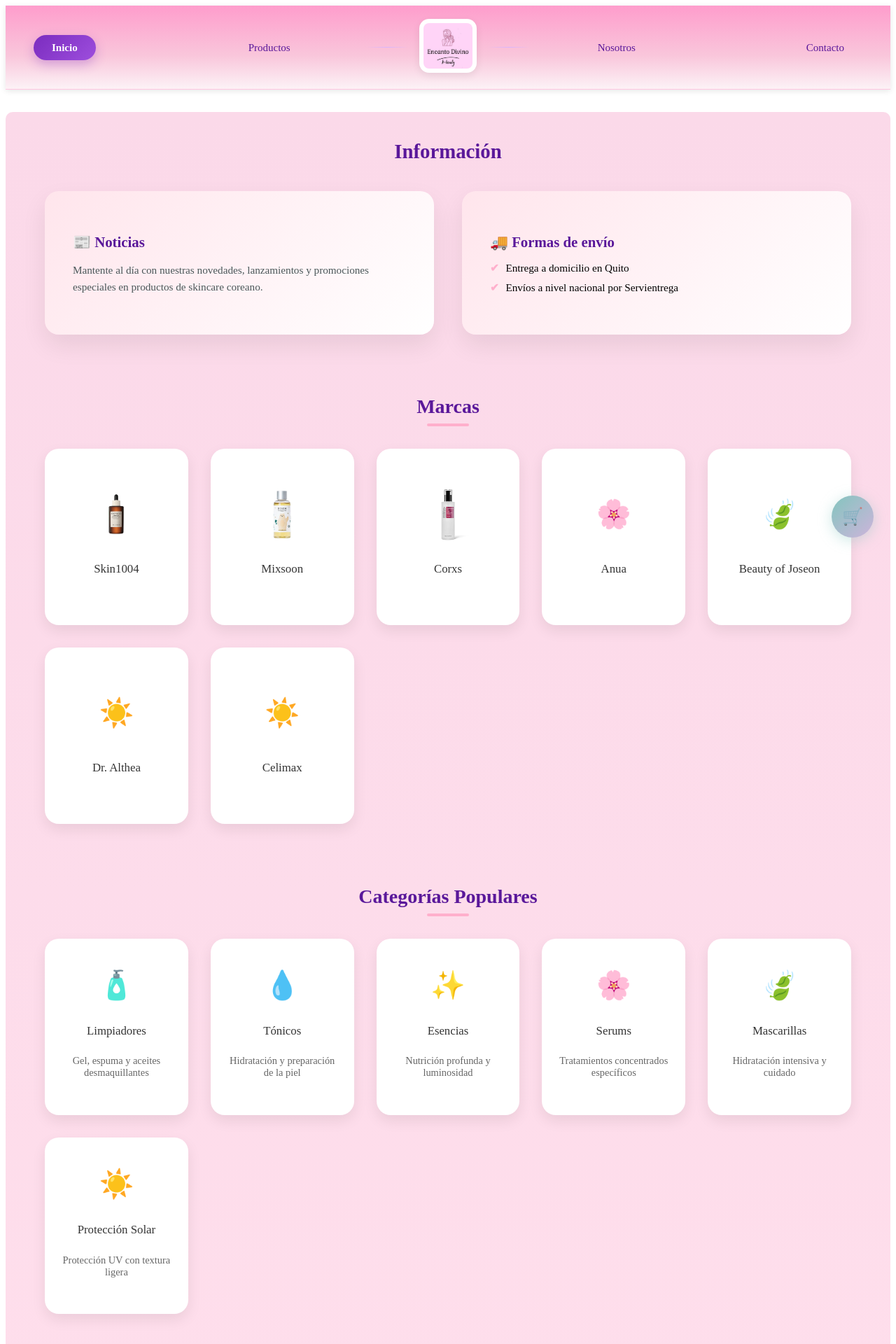
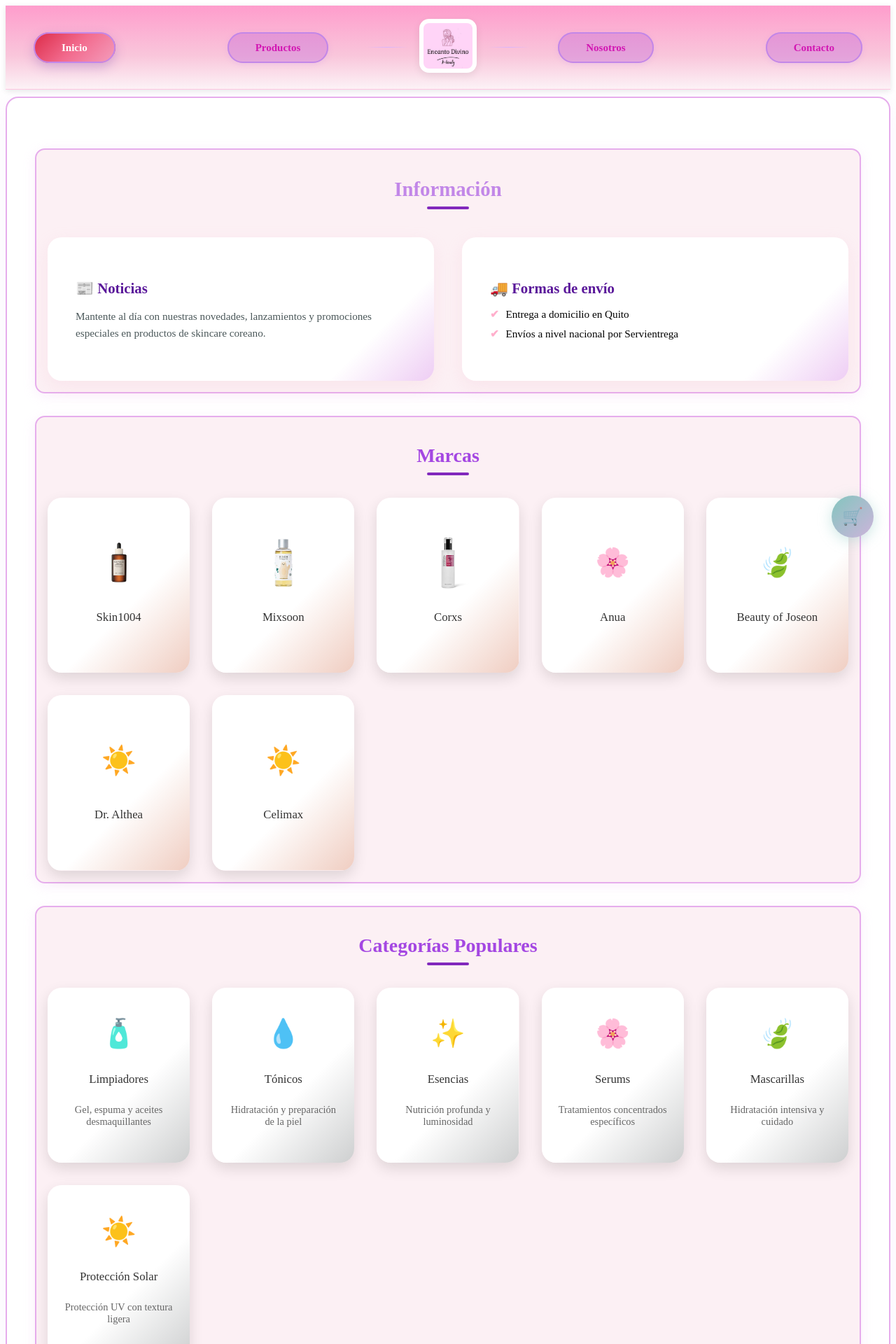
Before and after one commit to dennissealexandra17-bit/encanto-divino-web, a Vue app: page /#/ in a window 1280 px wide. Shown: the top 1920 px of the page at 70% size. Built offline with nearby package versions, Linux system fonts and the light colour scheme.

Commit message:
colores pagina principal

```diff
--- a/src/App.vue
+++ b/src/App.vue
@@ -4,18 +4,21 @@
 
     <router-view />
     <CartSystem />
+    <Footer />
   </div>
 </template>
 
 <script>
 import CartSystem from '@/components/CartSystem.vue'
 import MenuSuperior from '@/components/MenuSuperior.vue'
+import Footer from '@/components/Footer.vue'
 
 export default {
   name: "App",
   components: {
     CartSystem,
-    MenuSuperior
+    MenuSuperior,
+    Footer
   }
 };
 </script>
--- a/src/components/Categoria.vue
+++ b/src/components/Categoria.vue
@@ -54,13 +54,16 @@
 .categories {
   padding: 1rem 1rem;
   margin-top: 2rem;
-  border-radius: 10px;
+  border-radius: 14px;
+  background: #efb9cb37;
+  border: 2px solid #E6ADEC;
+  box-shadow: 0 4px 18px #E6ADEC33;
 }
 
 .section-title {
   font-size: 28px;
   font-weight: 600;
-  color: #5a189a;
+  color: #a447e2;
   margin-bottom: 2rem;
   background: none;
   padding: 0;
@@ -71,7 +74,7 @@
   display: block;
   width: 60px;
   height: 4px;
-  background: #ffafcc;
+  background: #8129bc;
   margin: 8px auto 0;
   border-radius: 10px;
 }
@@ -88,13 +91,22 @@
 }
 
 .category-card {
-  background: #ffffff;
+  background: linear-gradient(135deg, #FFFFFF 80%, #B5B7B8 110%);
+  background-size: 200% 200%;
+  background-position: right bottom;
+
   padding: 2rem 1.5rem;
   border-radius: 20px;
   text-align: center;
-  transition: transform 0.25s ease, box-shadow 0.25s ease;
-  box-shadow: 0 8px 20px rgba(0, 0, 0, 0.08);
+
+  transition:
+    transform 0.25s ease,
+    box-shadow 0.25s ease,
+    background-position 0.35s ease;
+
+  box-shadow: 0 8px 20px rgba(0, 0, 0, 0.12);
   aspect-ratio: 1 / 1.2;
+
   display: flex;
   flex-direction: column;
   justify-content: center;
@@ -102,9 +114,23 @@
 }
 
 .category-card:hover {
-  transform: translateY(-4px);
-  box-shadow: 0 16px 32px rgba(223, 65, 176, 0.575);
+    background: linear-gradient(135deg, #8F9192 10%,#FFFFFF 70%);
+     background-size: 200% 200%;
+  background-position: right bottom;
+  transition:
+    transform 0.25s ease,
+    box-shadow 0.25s ease,
+    background-position 0.35s ease;
+
+  box-shadow: 0 8px 20px rgba(0, 0, 0, 0.12);
+  aspect-ratio: 1 / 1.2;
+
+  display: flex;
+  flex-direction: column;
+  justify-content: center;
+  align-items: center;
 }
+
 
 .category-icon {
   font-size: 2.5rem;
--- a/src/components/Footer.vue
+++ b/src/components/Footer.vue
@@ -165,18 +165,66 @@
 }
 
 /* Responsive */
+
 @media (max-width: 900px) {
   .footer-content {
     grid-template-columns: 1fr;
     text-align: center;
+    padding: 1.5rem 0.5rem;
+    gap: 1.5rem;
   }
-
+  .footer-section {
+    margin-bottom: 2rem;
+  }
+  .footer-section h3,
+  .footer-section h4 {
+    font-size: 1.15rem;
+  }
+  .footer-section p,
+  .footer-section a {
+    font-size: 0.95rem;
+  }
   .brand p {
     margin: 0 auto;
+    max-width: 100%;
   }
-
   .social-icons {
     justify-content: center;
+    gap: 0.7rem;
+  }
+  .social-icons a {
+    width: 36px;
+    height: 36px;
+    font-size: 1.1rem;
+  }
+  .footer-bottom {
+    font-size: 0.8rem;
+    margin-top: 1.2rem;
+  }
+}
+
+@media (max-width: 600px) {
+  .footer {
+    padding: 2rem 0.5rem 1rem;
+  }
+  .footer-content {
+    padding: 1rem 0.2rem;
+    gap: 1rem;
+  }
+  .footer-section {
+    margin-bottom: 1.2rem;
+  }
+  .footer-section h3,
+  .footer-section h4 {
+    font-size: 1rem;
+  }
+  .footer-section p,
+  .footer-section a {
+    font-size: 0.9rem;
+  }
+  .footer-bottom {
+    font-size: 0.75rem;
+    margin-top: 0.8rem;
   }
 }
 
--- a/src/components/Marcas.vue
+++ b/src/components/Marcas.vue
@@ -52,14 +52,17 @@
 <style scoped>
 
   .container {
-     padding: 1rem 1rem;
+  padding: 1rem 1rem;
   margin-top: 2rem;
-  border-radius: 10px;
+  border-radius: 14px;
+  background: #efb9cb37;
+  border: 2px solid #E6ADEC;
+  box-shadow: 0 4px 18px #E6ADEC33;
   }
 .section-title {
   font-size: 28px;
   font-weight: 600;
-  color: #5a189a;
+  color: #a447e2;
   margin-bottom: 2rem;
   background: none;
   padding: 0;
@@ -69,7 +72,7 @@
   display: block;
   width: 60px;
   height: 4px;
-  background: #ffafcc;
+  background: #8129bc;
   margin: 8px auto 0;
   border-radius: 10px;
 }
@@ -86,25 +89,46 @@
 }
 
 .marcas-card {
-  background: #ffffff;
+  background: linear-gradient(135deg, #FFFFFF 80%, #E8B4A2 110%);
+  background-size: 200% 200%;
+  background-position: right bottom;
+
   padding: 2rem 1.5rem;
   border-radius: 20px;
   text-align: center;
-  transition: transform 0.25s ease, box-shadow 0.25s ease;
-  box-shadow: 0 8px 20px rgba(0, 0, 0, 0.08);
+
+  transition:
+    transform 0.25s ease,
+    box-shadow 0.25s ease,
+    background-position 0.35s ease;
+
+  box-shadow: 0 8px 20px rgba(0, 0, 0, 0.12);
   aspect-ratio: 1 / 1.2;
+
   display: flex;
   flex-direction: column;
   justify-content: center;
   align-items: center;
   text-decoration: none;
-    transition: transform 0.25s ease, box-shadow 0.25s ease;
+
 }
 
 .marcas-card:hover {
+    background: linear-gradient(135deg, #E8B4A2 10%,#FFFFFF 80%);
+     background-size: 200% 200%;
+  background-position: right bottom;
+  transition:
+    transform 0.25s ease,
+    box-shadow 0.25s ease,
+    background-position 0.35s ease;
 
-  transform: translateY(-4px);
-  box-shadow: 0 16px 32px rgba(255, 15, 179, 0.861);
+  box-shadow: 0 8px 20px rgba(0, 0, 0, 0.12);
+  aspect-ratio: 1 / 1.2;
+
+  display: flex;
+  flex-direction: column;
+  justify-content: center;
+  align-items: center;
 }
 
 .marcas-icon {
--- a/src/components/MenuSuperior.vue
+++ b/src/components/MenuSuperior.vue
@@ -91,7 +91,7 @@
 /* MENÚS */
 .nav-menu {
   display: flex;
- gap: 12rem;
+  gap: 10rem;
   list-style: none;
   margin: 0;
   padding: 0;
@@ -105,18 +105,21 @@
   justify-content: flex-end;
 }
 
-/* LINKS */
 .letras {
   font-size: 15px;
-  font-weight: 500;
-   padding: 10px 26px;
-  max-width: 100px;
+  font-weight: 550;
+  padding: 12px 38px;
+  min-width: 140px;
   text-align: center;
   border-radius: 999px;
-  color: #5a189a;
+  color: #d217b3;
   text-decoration: none;
   transition: all 0.3s ease;
+  border: 2px solid #C287E8;
+  box-shadow: 0 2px 8px #C287E833;
+  background: #c066d862;
 }
+
 
 .logo::before,
 .logo::after {
@@ -129,16 +132,16 @@
 
 
 .letras:hover {
-  background: #f3e8ff;
-  color: #7b2cbf;
+  background: #9655db72;
+  color: #ffffff;
 }
 
 /* LINK ACTIVO */
 .letras.router-link-active {
-  background: linear-gradient(135deg, #7b2cbf, #9d4edd);
+  background: linear-gradient(135deg, #dd2d4a, #f26a8d,#f49cbb);
   color: #ffffff;
   font-weight: 600;
-  box-shadow: 0 6px 16px rgba(123, 44, 191, 0.3);
+  box-shadow: 0 6px 16px rgba(126, 75, 171, 0.3);
 }
 
 /* LOGO */
@@ -160,22 +163,40 @@
 
 .logo img:hover {
   transform: scale(1.05);
+    background: linear-gradient(135deg, #ff758f, #ff8fa3,#ffb3c1, #ffccd5);
+
 }
 
 /* RESPONSIVE */
-@media (max-width: 768px) {
+@media (max-width: 900px) {
   .nav-container {
     grid-template-columns: 1fr;
     gap: 1rem;
+    flex-direction: column;
+    display: flex;
+    align-items: center;
   }
-
+  .nav-menu {
+    flex-direction: row;
+    gap: 1rem;
+    width: 100%;
+    justify-content: center;
+    margin-bottom: 1rem;
+  }
   .nav-left,
   .nav-right {
     justify-content: center;
+    width: 100%;
   }
-
+  .letras {
+    min-width: 100px;
+    padding: 10px 18px;
+    font-size: 15px;
+    margin: 0 2px;
+  }
   .logo img {
-    height: 55px;
+    height: 48px;
+    margin-bottom: 10px;
   }
 }
 
--- a/src/components/Noticias.vue
+++ b/src/components/Noticias.vue
@@ -39,14 +39,27 @@
 .info-section {
   padding: 1rem 1rem;
   margin-top: 2rem;
-  border-radius: 10px;
+  border-radius: 14px;
+  background: #efb9cb37;
+  border: 2px solid #E6ADEC;
+  box-shadow: 0 4px 18px #E6ADEC33;
 }
 
 .section-title {
   text-align: center;
   font-size: 1.8rem;
-  color: #5a189a;
+  color: #C287E8;
   margin-bottom: 2.5rem;
+}
+
+.section-title::after {
+  content: "";
+  display: block;
+  width: 60px;
+  height: 4px;
+  background: #8129bc;
+  margin: 8px auto 0;
+  border-radius: 10px;
 }
 
 /* Grid */
@@ -58,18 +71,21 @@
 
 /* Cards */
 .info-card {
-  background: linear-gradient(135deg, #ffe5ec, #fff);
+  background: linear-gradient(135deg, #FFFFFF 80%, #eecdf4 100%);
   border-radius: 20px;
   padding: 2.5rem;
-  box-shadow: 0 15px 35px rgba(0, 0, 0, 0.08);
+  box-shadow: 0 8px 24px #EFB9CB33;
   transition: transform 0.3s ease, box-shadow 0.3s ease;
 }
 
+
 .info-card:hover {
-  transform: translateY(-6px);
-  box-shadow: 0 20px 45px rgba(0, 0, 0, 0.12);
+  background: linear-gradient(135deg, #eecdf4 10%, #FFFFFF 20%);
+  border-radius: 20px;
+  padding: 2.5rem;
+  box-shadow: 0 8px 24px #EFB9CB33;
+  transition: transform 0.3s ease, box-shadow 0.3s ease;
 }
-
 .info-card h3 {
   font-size: 1.3rem;
   color: #5a189a;
--- a/src/components/ProductosDes.vue
+++ b/src/components/ProductosDes.vue
@@ -58,15 +58,18 @@
 
 /* Featured Products */
 .featured-products {
-     padding: 1rem 1rem;
+  padding: 1rem 1rem;
   margin-top: 2rem;
-  border-radius: 10px;
+  border-radius: 14px;
+  background: #efb9cb37;
+  border: 2px solid #E6ADEC;
+  box-shadow: 0 4px 18px #E6ADEC33;
 }
 
 .section-title {
   font-size: 28px;
   font-weight: 600;
-  color: #5a189a;
+  color: #a447e2;
   margin-bottom: 2rem;
   background: none;
   padding: 0;
@@ -77,7 +80,7 @@
   display: block;
   width: 60px;
   height: 4px;
-  background: #ffafcc;
+  background: #8129bc;
   margin: 8px auto 0;
   border-radius: 10px;
 }
--- a/src/components/Skin1004.vue
+++ b/src/components/Skin1004.vue
@@ -231,41 +231,6 @@
                 <button class="add-to-cart-btn" @click="addToCart(product)">
                   Agregar al Carrito
                 </button>
-              </div>
-            </div>
-          </div>
-        </div>
-
-        <!-- Rutina completa -->
-        <div class="routine-section">
-          <h2 class="routine-title">Rutina Completa SKIN1004</h2>
-          <div class="routine-steps">
-            <div class="routine-step">
-              <div class="step-number">1</div>
-              <div class="step-content">
-                <h4>Aceite Limpiador</h4>
-                <p>Remueve maquillaje y protector solar</p>
-              </div>
-            </div>
-            <div class="routine-step">
-              <div class="step-number">2</div>
-              <div class="step-content">
-                <h4>Espuma Limpiadora</h4>
-                <p>Limpieza profunda y suave</p>
-              </div>
-            </div>
-            <div class="routine-step">
-              <div class="step-number">3</div>
-              <div class="step-content">
-                <h4>Ampolla de Centella</h4>
-                <p>Calma e hidrata intensamente</p>
-              </div>
-            </div>
-            <div class="routine-step">
-              <div class="step-number">4</div>
-              <div class="step-content">
-                <h4>Crema Hidratante</h4>
-                <p>Sella la hidratación</p>
               </div>
             </div>
           </div>
--- a/src/views/PrincipalPage.vue
+++ b/src/views/PrincipalPage.vue
@@ -5,7 +5,6 @@
   <Categoria/>
   <ProductosDes/>
   <Rutinas/>
-  <Footer/>
 </div>
 
 </template>
@@ -16,7 +15,6 @@
 import Categoria from "@/components/Categoria.vue";
 import ProductosDes from "@/components/ProductosDes.vue";
 import Rutinas from "@/components/Rutinas.vue";
-import Footer from "@/components/Footer.vue";
 
 export default {
   name: "PrincipalPage",
@@ -26,7 +24,6 @@
     Categoria,
     ProductosDes,
     Rutinas,
-    Footer
   },
   data() {
     return {
@@ -45,6 +42,7 @@
 };
 </script>
 
+
 <style scoped>
 * {
   margin: 0;
@@ -52,18 +50,21 @@
   box-sizing: border-box;
 }
 
-
 .principal-page {
   font-family: 'Nunito', 'Segoe UI', Tahoma, Geneva, Verdana, sans-serif;
   line-height: 1.6;
+  background: #d2d6ca; /* Ash Grey, fondo general */
+  min-height: 100vh;
 }
 
 .container {
   max-width: 1300px;
   margin: 0 auto;
-  padding: 0 2.5rem;
-  background: linear-gradient(180deg, #fbd9e9 0%, #ffdfec 60%, #fcf2f6 100%);
-  border-radius: 10px;
+  padding: 2.5rem 2.5rem;
+  background: #FFFFFFCC; /* Blanco translúcido para resaltar el contenido */
+  border-radius: 18px;
+  box-shadow: 0 8px 32px rgba(200, 135, 232, 0.10);
+  border: 2px solid #E6ADEC;
 }
 
 </style>
```
Also changed, not shown: src/components/Rutinas.vue (+32 -16 lines).
